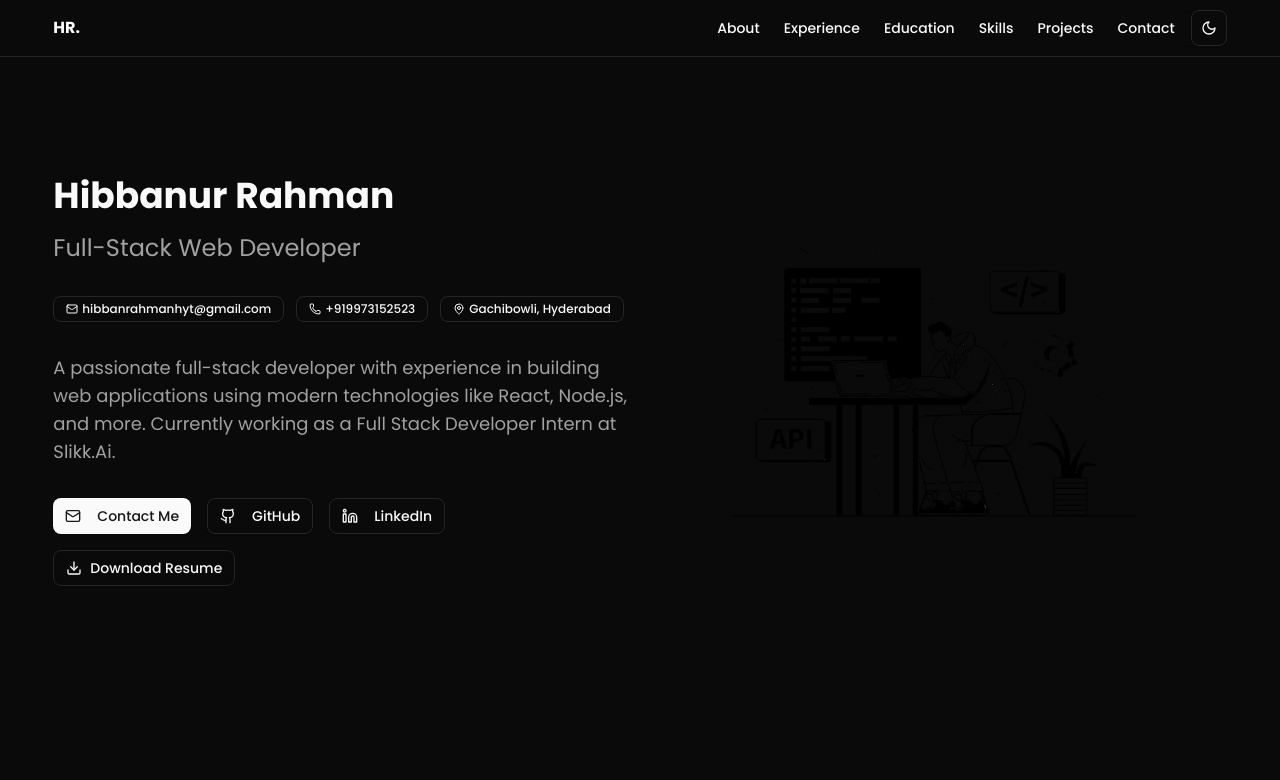
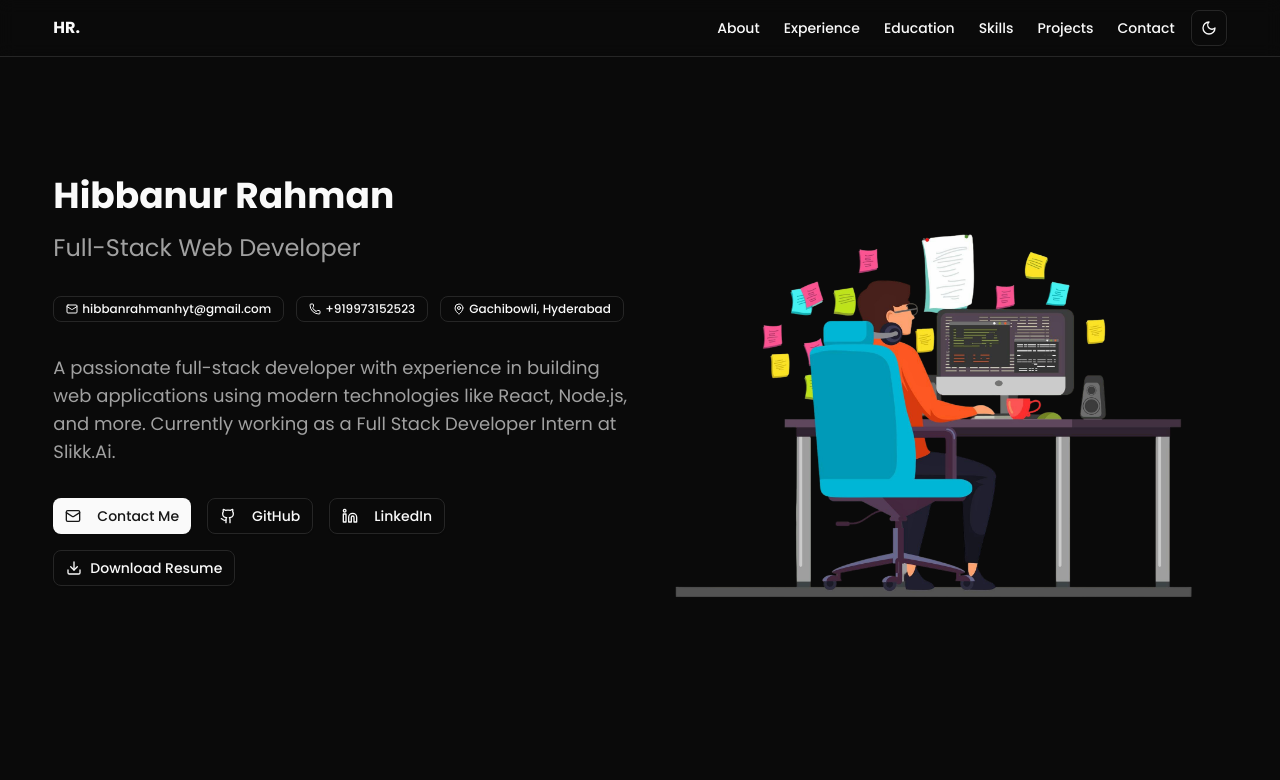
Before and after one commit to Hibbanur-Rahman/portfolio-final, a React (Vite) app: page / in a window 1280 px wide. Shown: the top 780 px of the page. Built offline with nearby package versions, Linux system fonts and the light colour scheme.

Commit message:
adding the dark mode img

```diff
--- a/src/components/sections/Hero.jsx
+++ b/src/components/sections/Hero.jsx
@@ -9,9 +9,12 @@ import {
   Download,
 } from "lucide-react";
 import heroImg from "@/assets/images/hero-section-img.png";
+import heroImgDark from "@/assets/images/hero-section-img-dark.png";
 import { Badge } from "../ui/badge";
-import resumePdf from '@/assets/files/Resume.pdf'
+import resumePdf from '@/assets/files/Resume-V1.pdf'
+import { useTheme } from "../theme-provider";
 export default function Hero() {
+  const {theme}=useTheme();
   return (
     <section
       id="about"
@@ -96,7 +99,7 @@ export default function Hero() {
         </div>
       </div>
       <div className="flex items-center justify-center md:w-6/12 w-full">
-        <img src={heroImg} alt="heroImg" />
+        <img src={theme==='dark'?heroImgDark:heroImg} alt="heroImg" />
       </div>
     </section>
   );
```
Also changed, not shown: src/assets/images/hero-section-img-dark.png (added), 1 other file (tests, documents, lock files or other folders).
